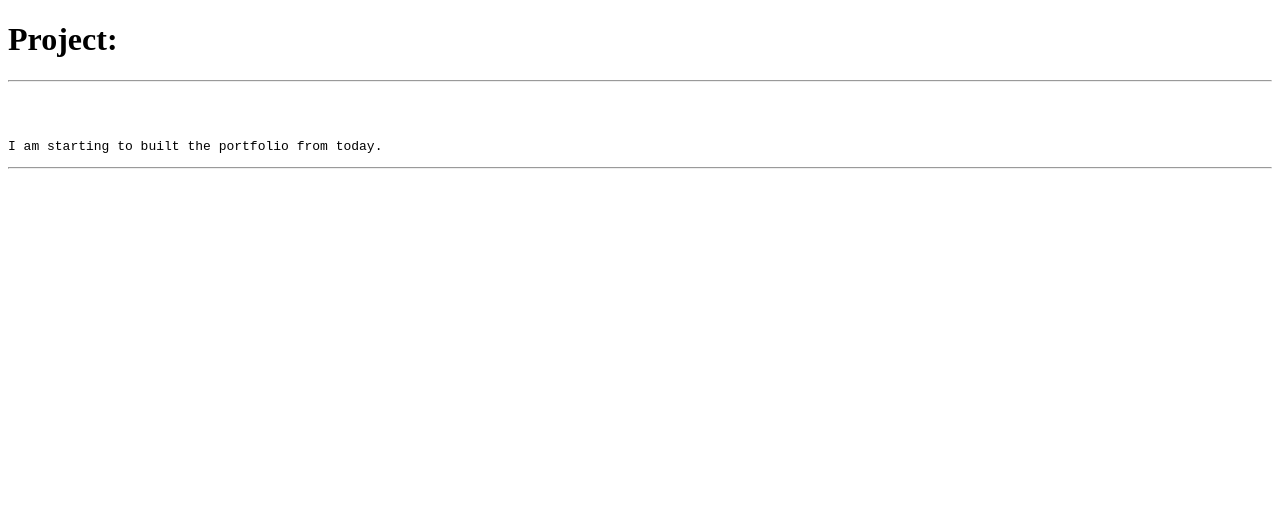
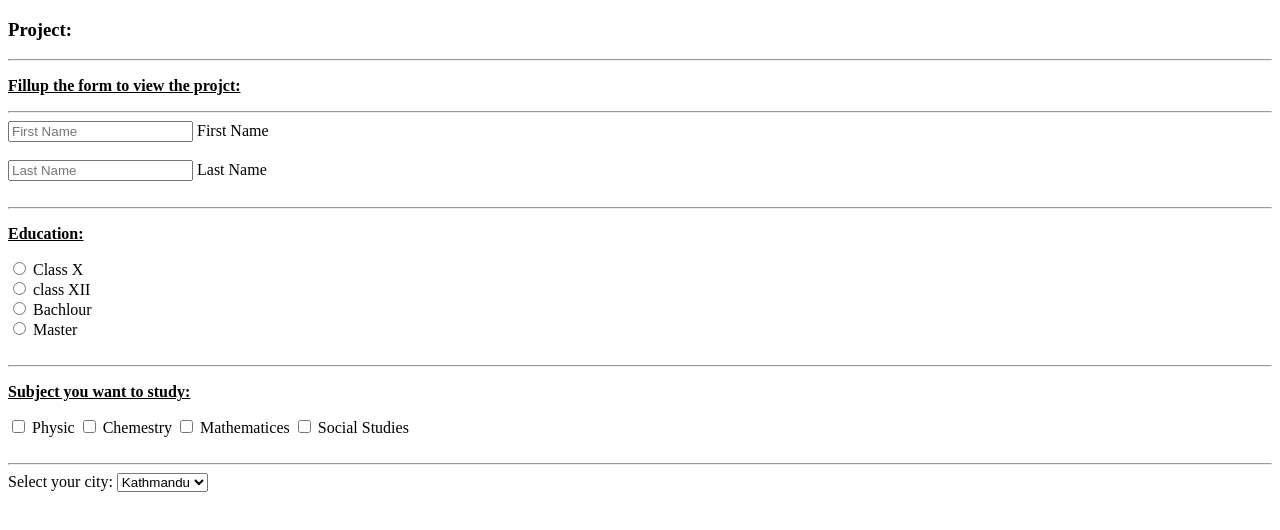
Before and after one commit to Pradip-Gadal/html_project1, a plain HTML site: page project.html in a window 1280 px wide. Drawn offline with Linux system fonts and the light colour scheme.

Commit message:
update 8

```diff
--- a/project.html
+++ b/project.html
@@ -6,12 +6,82 @@
     <title>project</title>
 </head>
 <body>
-    <h1><b>Project:</b></h1>
+    <header>
+        <h3><B>Project:</B></h3>
+    </header>
     <hr>
-    <br />
-    <br />
-    <pre>I am starting to built the portfolio from today.</pre>
-    <hr>
-
+    <main>
+        <section>
+            <p><u><b>Fillup the form to view the projct:</b></u></p><hr>
+            <form action="/project1.php">
+                <div for="projct1"></div>
+                    <lebel for="first_name">
+                        <input type="text" id="first_name" name="name" placeholder="First Name">
+                        First Name
+                    </lebel>
+                    <br><br>
+                    <label for="Last_name">
+                        <input type="text" id="last_name" name="last_name" placeholder="Last Name">
+                        Last Name
+                    </label>
+                    <br><br>
+                </div>
+                <hr>
+                <div>
+                    <p><b><U>Education:</U></b></p>
+                    <label for="class X">
+                        <input type="radio" name="class" value="class X" id="class X">
+                        Class X
+                    </label>
+                    <br />
+                    <label for="class XII">
+                        <input type="radio" name="class" value="class XII" id="class XII">
+                        class XII
+                    </label>
+                    <br />
+                    <label for="Bachlour">
+                        <input type="radio" name="class" value="Bachlour" id="Bachlour">
+                        Bachlour
+                    </label>
+                    <br />
+                    <label for="Master">
+                        <input type="radio" name="class" value="Master" id="Master">
+                        Master
+                    </label>
+                </div>
+                <br /><hr>
+                <div>
+                    <p><b><u>Subject you want to study:</u></b></p>
+                    <label for="phy">
+                        <input type="checkbox" name="fav_sub" value="phy" id="phy">
+                        Physic
+                    </label>
+                    <label for="chem">
+                        <input type="checkbox" name="fav_sub" value="chem" id="chem">
+                        Chemestry
+                    </label>
+                    <label for="math">
+                        <input type="checkbox" name="fav_sub" value="math" id="math">
+                        Mathematices
+                    </label>
+                    <label for="social">
+                        <input type="checkbox" name="fav_sub" value="social" id="social">
+                        Social Studies
+                    </label>
+                </div>
+                <br /><hr>
+                <div>
+                    Select your city:
+                    <select name="City" id="city">
+                        <option value="Kathmandu">Kathmandu</option>
+                        <option value="Biratnagar">Biratnagar</option>
+                        <option value="Pokhara">Pokhara</option>
+                        <option value="Belbari">Belbari</option>
+                    </select>
+                </div>
+            </form>
+        </section>
+    </main>
+    <footer></footer>
 </body>
 </html>
```
Also changed, not shown: education.html (+39 -9 lines), experiance.html (+18 -9 lines), index.html (+18 -18 lines).
